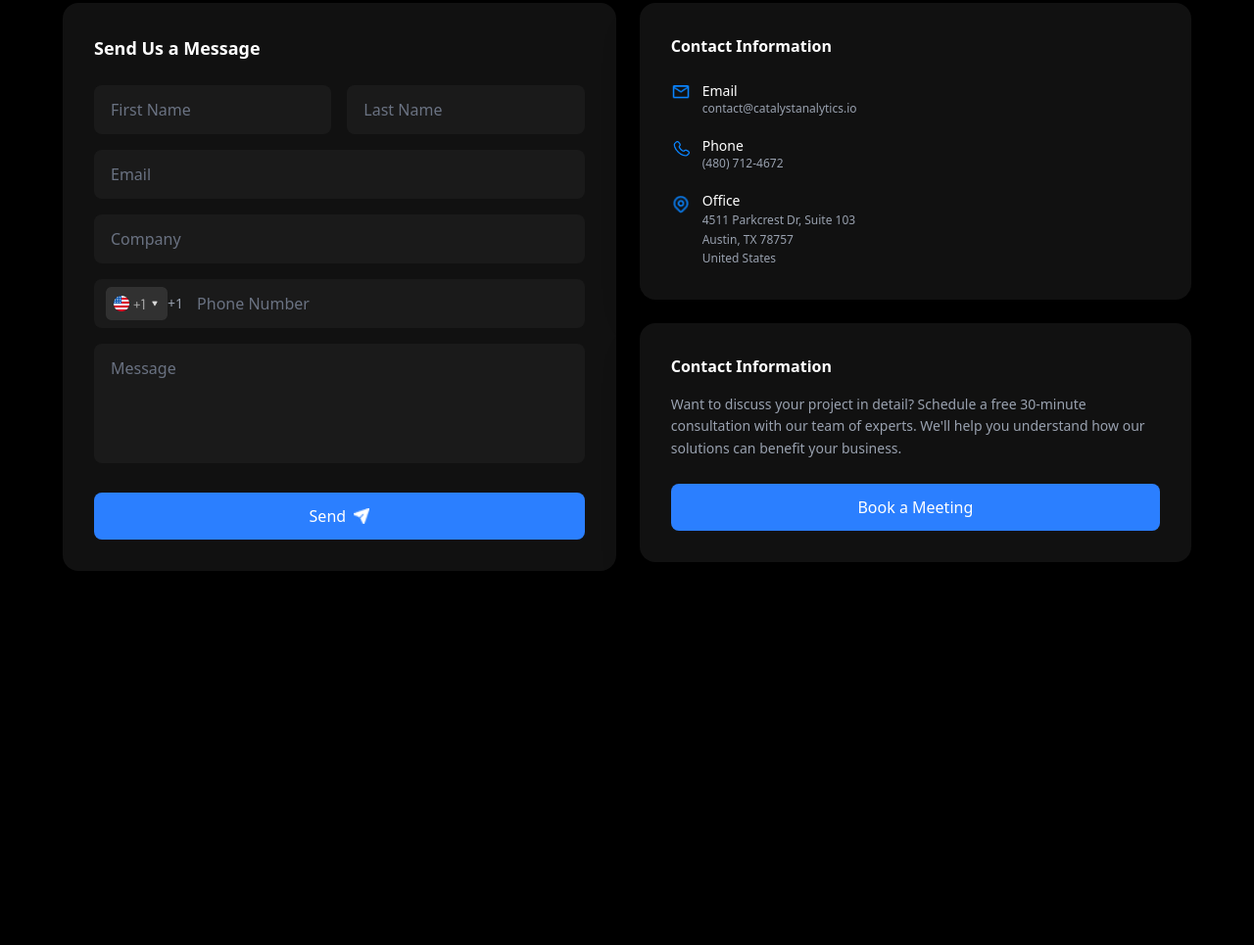
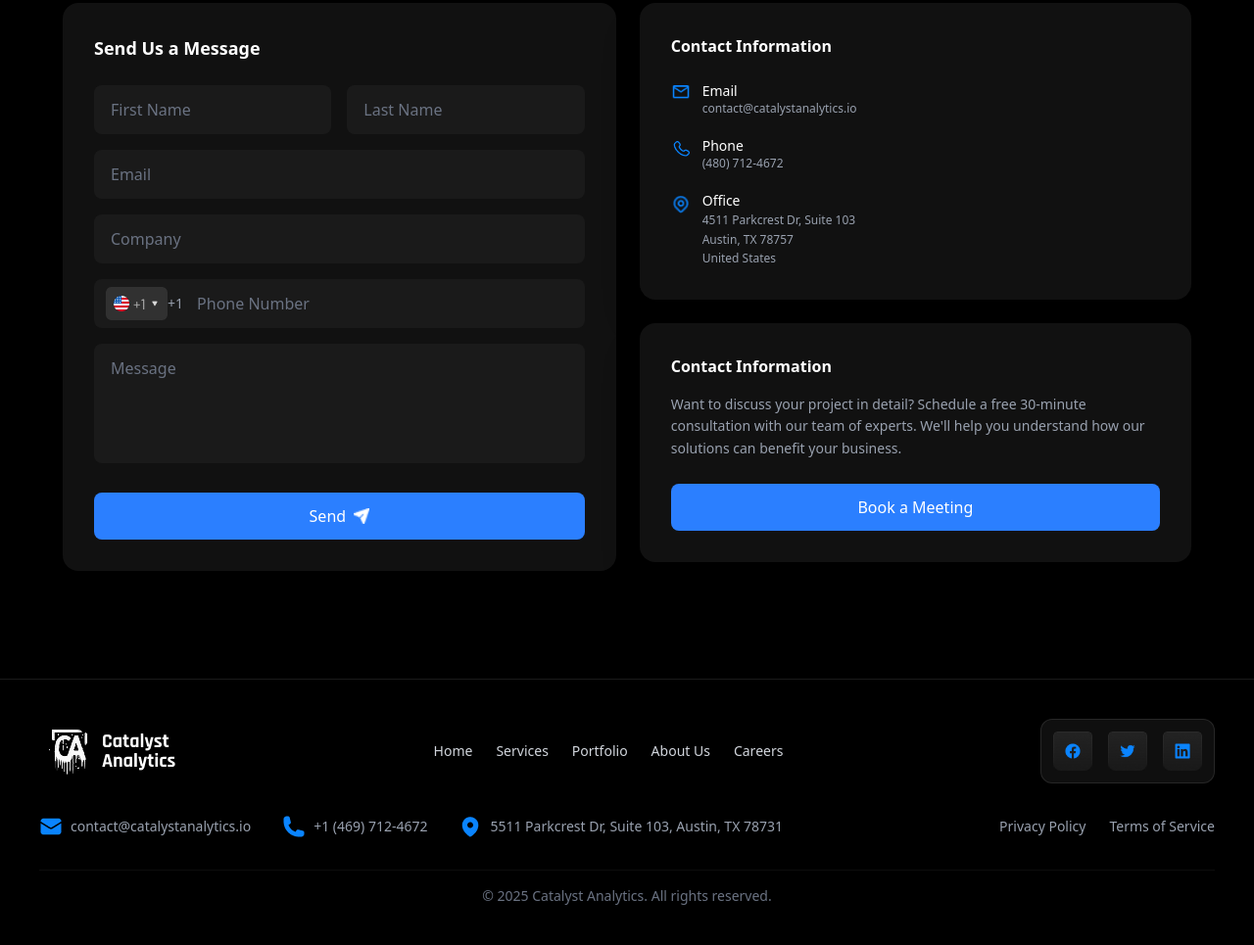
Before and after one commit to TOJIo7/Exam-as, a website: page src/page4.html in a window 1280 px wide. Shown: the part 723-1688 px from the top of the page at 98% size. Before the commit the page ends 1416 px from the top, so only its background shows below. Drawn offline with Linux system fonts and the light colour scheme.

Commit message:
footer p5

```diff
--- a/src/page4.html
+++ b/src/page4.html
@@ -115,7 +115,56 @@
       </div>
     </div>
   </div>
-
+  <footer class="bg-black text-white border-t border-white/10 px-4 py-10">
+    <div class="max-w-[1200px] mx-auto flex flex-col gap-8">
+      <div class="flex flex-col md:flex-row md:items-center md:justify-between gap-8">
+        <div class="flex items-center gap-3">
+          <img src="../Logo (1).png" alt="Logo">
+        </div>
+        <div class="flex flex-wrap gap-6 text-sm text-gray-300">
+          <div>Home</div>
+          <div>Services</div>
+          <div>Portfolio</div>
+          <div>About Us</div>
+          <div>Careers</div>
+        </div>
+        <div class="border border-white/10 rounded-xl p-3 flex gap-4 bg-[#0f0f0f]">
+          <div class="w-10 h-10 bg-[#1a1a1a] rounded-lg flex items-center justify-center">
+            <img src="../Button.png" alt="">
+          </div>
+          <div class="w-10 h-10 bg-[#1a1a1a] rounded-lg flex items-center justify-center">
+            <img src="../Button (1).png" alt="">
+          </div>
+          <div class="w-10 h-10 bg-[#1a1a1a] rounded-lg flex items-center justify-center">
+            <img src="../Button (2).png" alt="">
+          </div>
+        </div>
+      </div>
+      <div class="flex flex-col md:flex-row md:items-center md:justify-between gap-6 text-sm text-gray-400">
+        <div class="flex flex-col md:flex-row gap-4 md:gap-8">
+          <div class="flex items-center gap-2">
+            <img src="../Icon (1).png" alt="">
+            <div>contact@catalystanalytics.io</div>
+          </div>
+          <div class="flex items-center gap-2">
+            <img src="../Icon.png" alt="">
+            <div>+1 (469) 712-4672</div>
+          </div>
+          <div class="flex items-center gap-2">
+            <img src="../Icon (2).png" alt="">
+            <div>5511 Parkcrest Dr, Suite 103, Austin, TX 78731</div>
+          </div>
+        </div>
+        <div class="flex gap-6">
+          <div>Privacy Policy</div>
+          <div>Terms of Service</div>
+        </div>
+      </div>
+      <div class="text-center text-gray-500 text-sm pt-4 border-t border-white/5">
+        © 2025 Catalyst Analytics. All rights reserved.
+      </div>
+    </div>
+  </footer>
 </body>
 
 </html>
```
